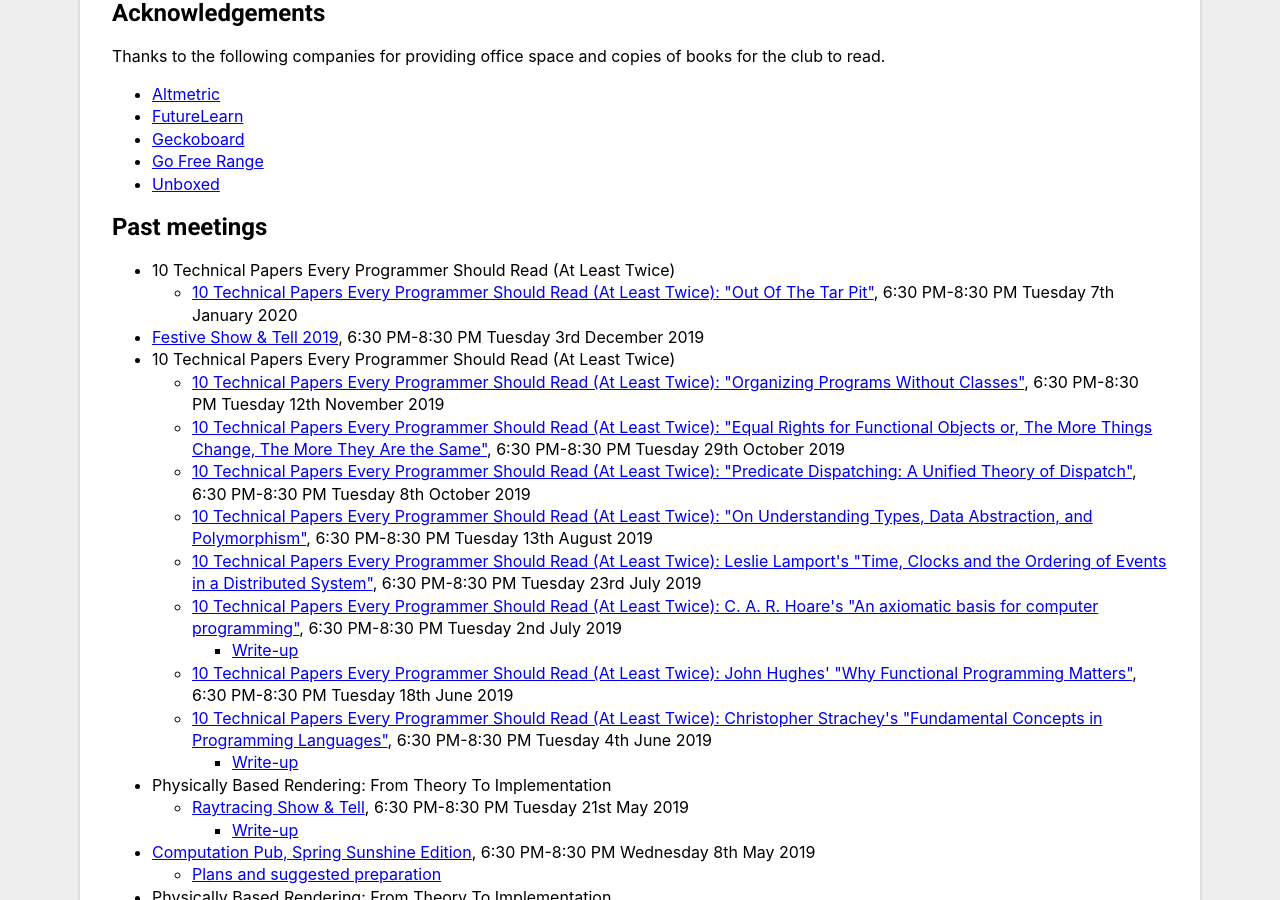
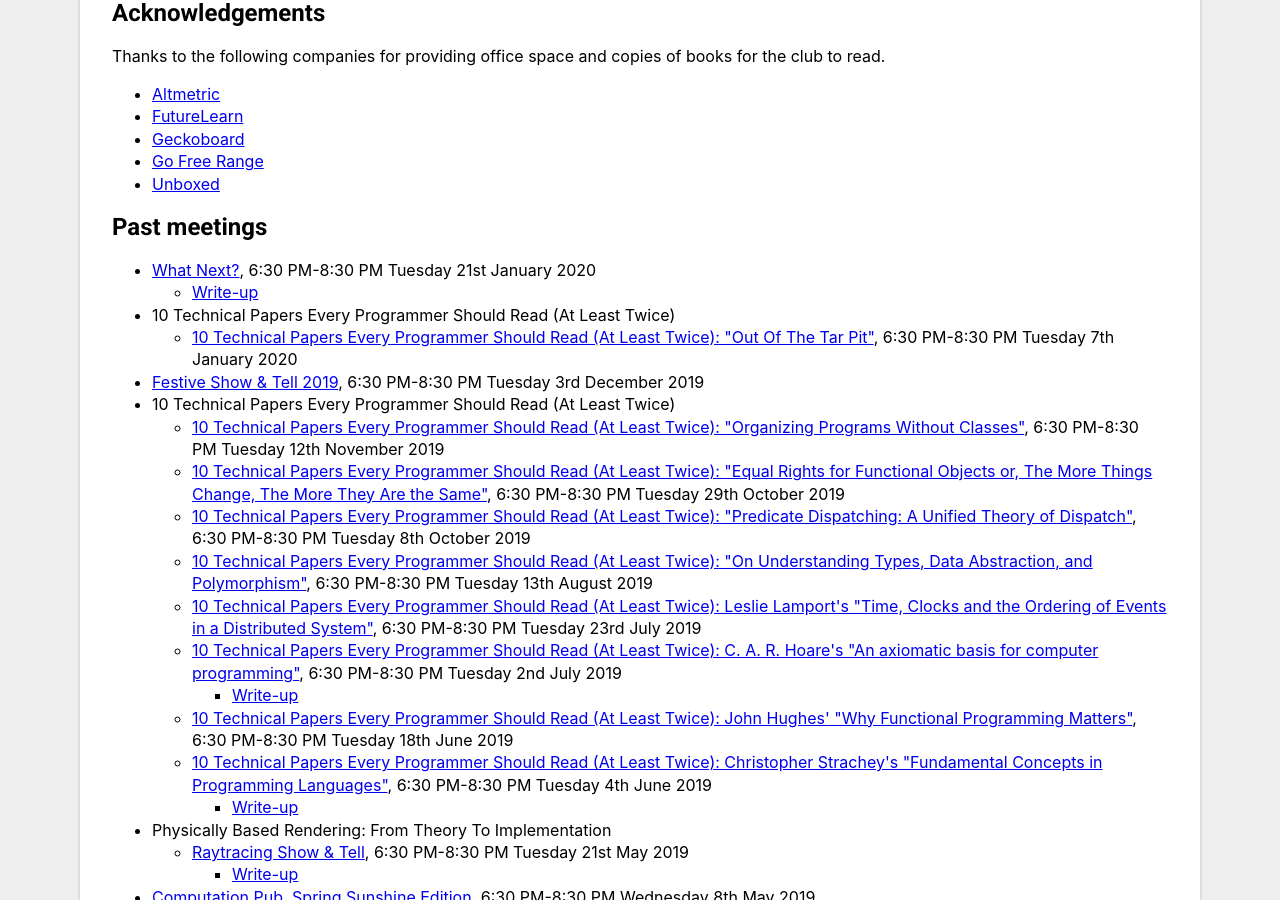
Before and after one commit to computationclub/computationclub.github.io, a Jekyll site: the page built from index.html, in a window 1280 px wide and 900 px high, scrolled down 1706 px. Built offline with Jekyll 4.4.1, drawn with Linux system fonts in a browser that asks for light colours.

Commit message:
Update meetings.yml

```diff
--- a/_data/meetings.yml
+++ b/_data/meetings.yml
@@ -1,3 +1,8 @@
+- date: 2020-01-21
+  title: "What Next?"
+  url: https://github.com/computationclub/computationclub.github.io/issues/121
+  write_up: https://github.com/computationclub/computationclub.github.io/wiki/21st-January-2020
+
 - date: 2020-01-07
   url: https://upcoming.org/event/computation-club-10-technical-papers-every-programmer-should-read-at-least-twice-out-of-the-tar-pit-zrvj9o01ss
   title: "10 Technical Papers Every Programmer Should Read (At Least Twice): \"Out Of The Tar Pit\""
```
